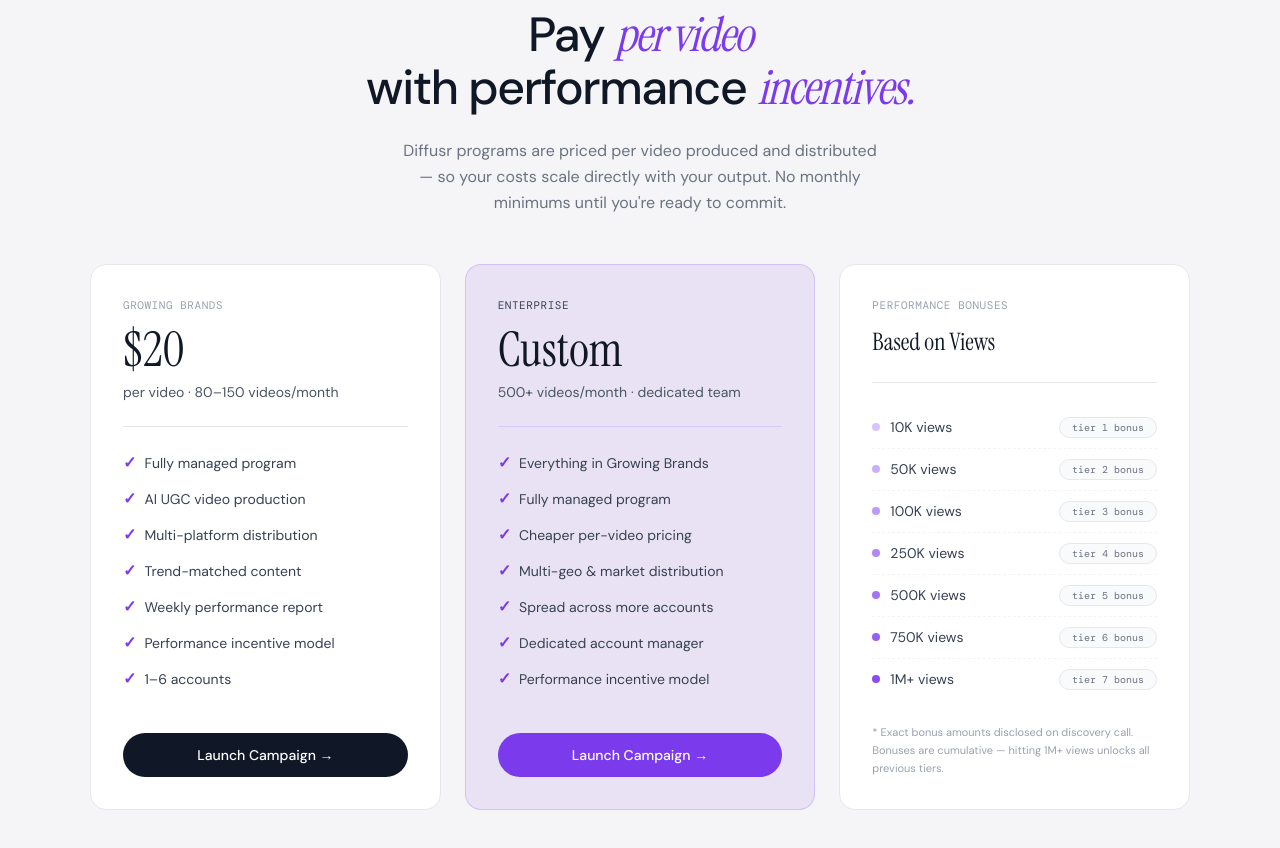
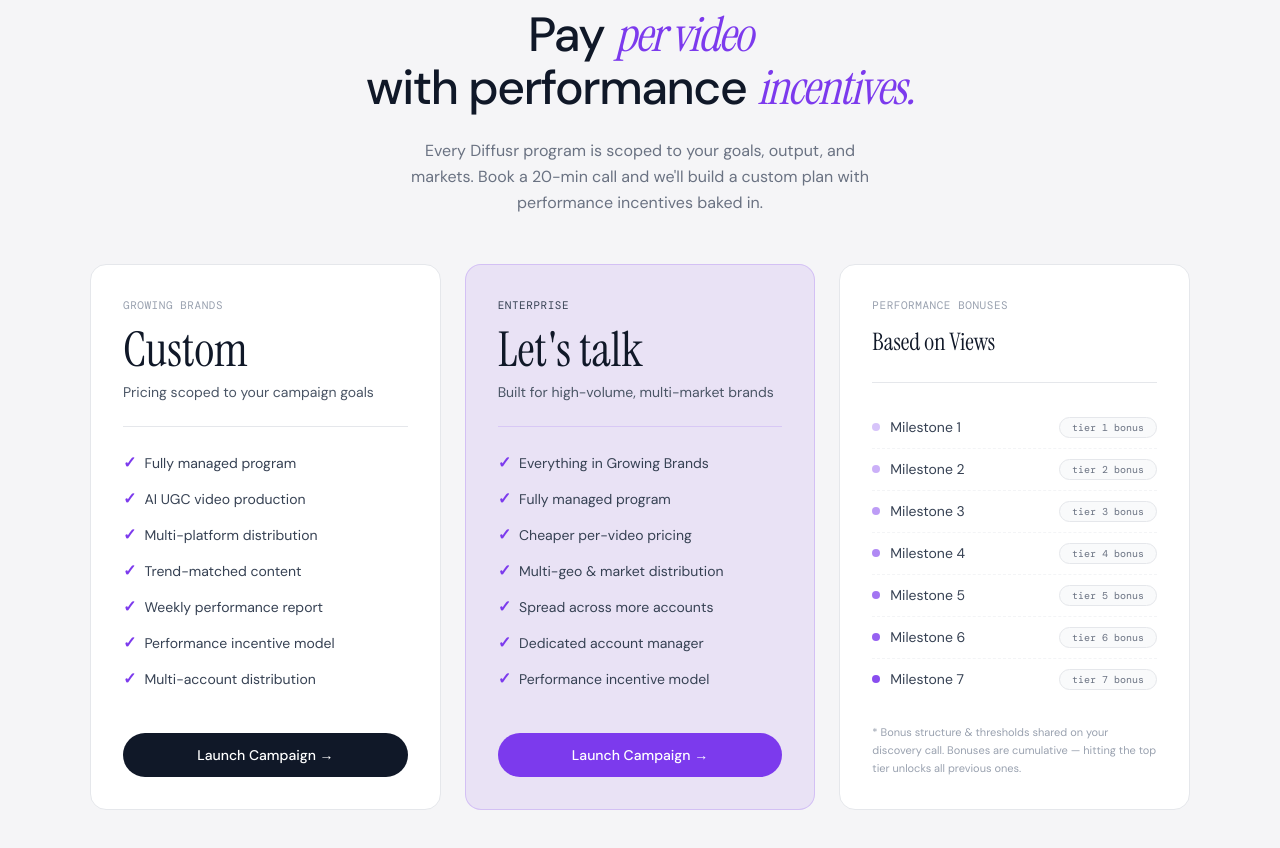
Before and after one commit to Eva-AI-Talent/ai-ugc-landing, a Next.js app: page / in a window 1280 px wide. Shown: the part 5980-6828 px from the top of the page. Built offline with nearby package versions, Linux system fonts and the light colour scheme.

Commit message:
Make pricing ambiguous to drive discovery calls
Replace concrete pricing numbers and volume specifics with
consultative copy across all three tier cards. Goal is to
funnel every prospect into a discovery call rather than
self-qualifying out on price.

```diff
--- a/src/components/Pricing.tsx
+++ b/src/components/Pricing.tsx
@@ -11,7 +11,7 @@ const growingBrandsFeatures = [
   "Trend-matched content",
   "Weekly performance report",
   "Performance incentive model",
-  "1–6 accounts",
+  "Multi-account distribution",
 ];
 
 const enterpriseFeatures = [
@@ -25,13 +25,13 @@ const enterpriseFeatures = [
 ];
 
 const bonusTiers = [
-  { views: "10K views", tier: "tier 1 bonus" },
-  { views: "50K views", tier: "tier 2 bonus" },
-  { views: "100K views", tier: "tier 3 bonus" },
-  { views: "250K views", tier: "tier 4 bonus" },
-  { views: "500K views", tier: "tier 5 bonus" },
-  { views: "750K views", tier: "tier 6 bonus" },
-  { views: "1M+ views", tier: "tier 7 bonus" },
+  { views: "Milestone 1", tier: "tier 1 bonus" },
+  { views: "Milestone 2", tier: "tier 2 bonus" },
+  { views: "Milestone 3", tier: "tier 3 bonus" },
+  { views: "Milestone 4", tier: "tier 4 bonus" },
+  { views: "Milestone 5", tier: "tier 5 bonus" },
+  { views: "Milestone 6", tier: "tier 6 bonus" },
+  { views: "Milestone 7", tier: "tier 7 bonus" },
 ];
 
 export default function Pricing() {
@@ -78,9 +78,9 @@ export default function Pricing() {
           viewport={{ once: true }}
           className="font-sans text-base text-gray-500 text-center max-w-[480px] mx-auto mt-6 leading-relaxed"
         >
-          Diffusr programs are priced per video produced and distributed — so your
-          costs scale directly with your output. No monthly minimums until
-          you&apos;re ready to commit.
+          Every Diffusr program is scoped to your goals, output, and markets.
+          Book a 20-min call and we&apos;ll build a custom plan with performance
+          incentives baked in.
         </motion.p>
 
         {/* Tier Cards */}
@@ -96,9 +96,9 @@ export default function Pricing() {
             <p className="font-mono text-[11px] text-gray-400 tracking-wider">
               GROWING BRANDS
             </p>
-            <p className="font-serif text-5xl text-gray-900 mt-3">$20</p>
+            <p className="font-serif text-5xl text-gray-900 mt-3">Custom</p>
             <p className="font-sans text-sm text-gray-600 mt-2">
-              per video · 80–150 videos/month
+              Pricing scoped to your campaign goals
             </p>
             <div className="border-t border-gray-200 my-6" />
             <ul className="space-y-3 flex-1">
@@ -130,9 +130,9 @@ export default function Pricing() {
             <p className="font-mono text-[11px] text-gray-700 tracking-wider">
               ENTERPRISE
             </p>
-            <p className="font-serif text-5xl text-gray-900 mt-3">Custom</p>
+            <p className="font-serif text-5xl text-gray-900 mt-3">Let&apos;s talk</p>
             <p className="font-sans text-sm text-gray-600 mt-2">
-              500+ videos/month · dedicated team
+              Built for high-volume, multi-market brands
             </p>
             <div className="border-t border-[#7c3aed]/15 my-6" />
             <ul className="space-y-3 flex-1">
@@ -192,8 +192,9 @@ export default function Pricing() {
               })}
             </div>
             <p className="mt-6 font-sans text-[11px] text-gray-400 leading-relaxed">
-              * Exact bonus amounts disclosed on discovery call. Bonuses are
-              cumulative — hitting 1M+ views unlocks all previous tiers.
+              * Bonus structure & thresholds shared on your discovery call.
+              Bonuses are cumulative — hitting the top tier unlocks all
+              previous ones.
             </p>
           </motion.div>
         </div>
```
